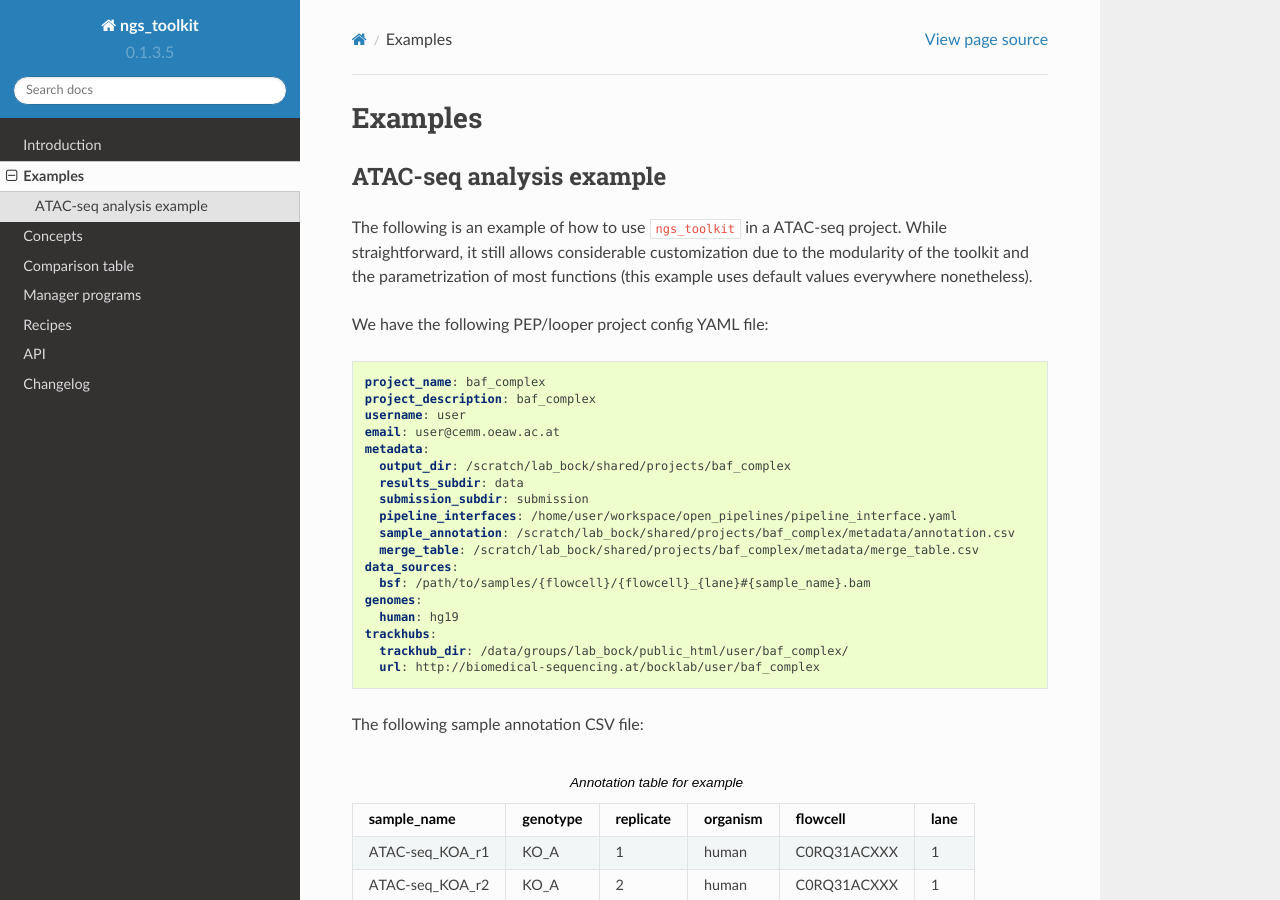
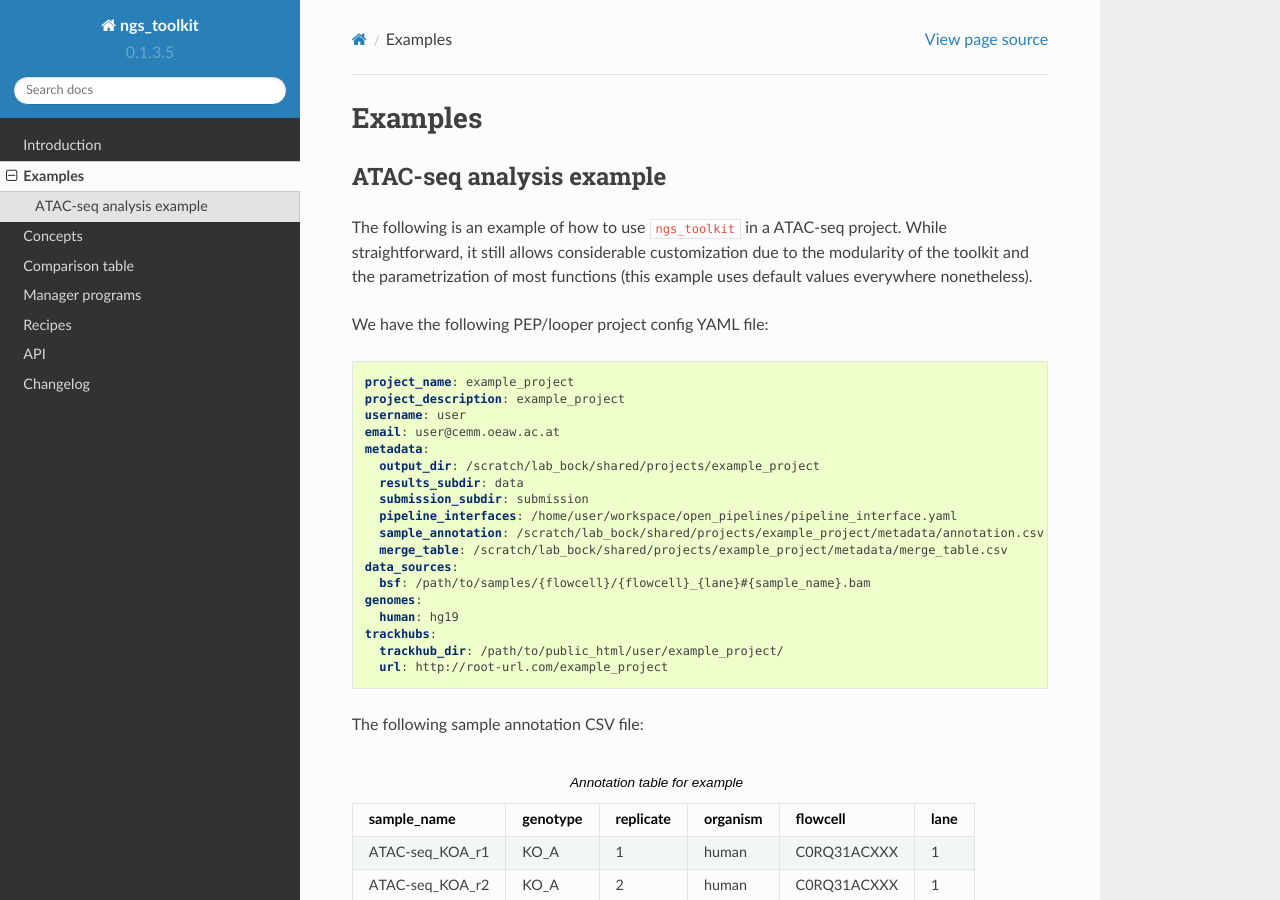
Before and after one commit to afrendeiro/toolkit, a Sphinx documentation site: the page built from doc/source/examples.rst, in a window 1280 px wide and 900 px high. Built offline with Sphinx 7.4.7 and the Read the Docs theme 2.0.0, drawn with Linux system fonts in a browser that asks for light colours.

Commit message:
fix docs

```diff
--- a/doc/source/examples.rst
+++ b/doc/source/examples.rst
@@ -13,24 +13,24 @@ We have the following PEP/looper project config YAML file:
 
 .. code-block:: yaml
 
-    project_name: baf_complex
-    project_description: baf_complex
+    project_name: example_project
+    project_description: example_project
     username: user
     email: user@cemm.oeaw.ac.at
     metadata:
-      output_dir: /scratch/lab_bock/shared/projects/baf_complex
+      output_dir: /scratch/lab_bock/shared/projects/example_project
       results_subdir: data
       submission_subdir: submission
       pipeline_interfaces: /home/user/workspace/open_pipelines/pipeline_interface.yaml
-      sample_annotation: /scratch/lab_bock/shared/projects/baf_complex/metadata/annotation.csv
-      merge_table: /scratch/lab_bock/shared/projects/baf_complex/metadata/merge_table.csv
+      sample_annotation: /scratch/lab_bock/shared/projects/example_project/metadata/annotation.csv
+      merge_table: /scratch/lab_bock/shared/projects/example_project/metadata/merge_table.csv
     data_sources:
       bsf: /path/to/samples/{flowcell}/{flowcell}_{lane}#{sample_name}.bam
     genomes:
       human: hg19
     trackhubs:
-      trackhub_dir: /data/groups/lab_bock/public_html/user/baf_complex/
-      url: http://biomedical-sequencing.at/bocklab/user/baf_complex
+      trackhub_dir: /path/to/public_html/user/example_project/
+      url: http://root-url.com/example_project
 
 
 The following sample annotation CSV file:
```
